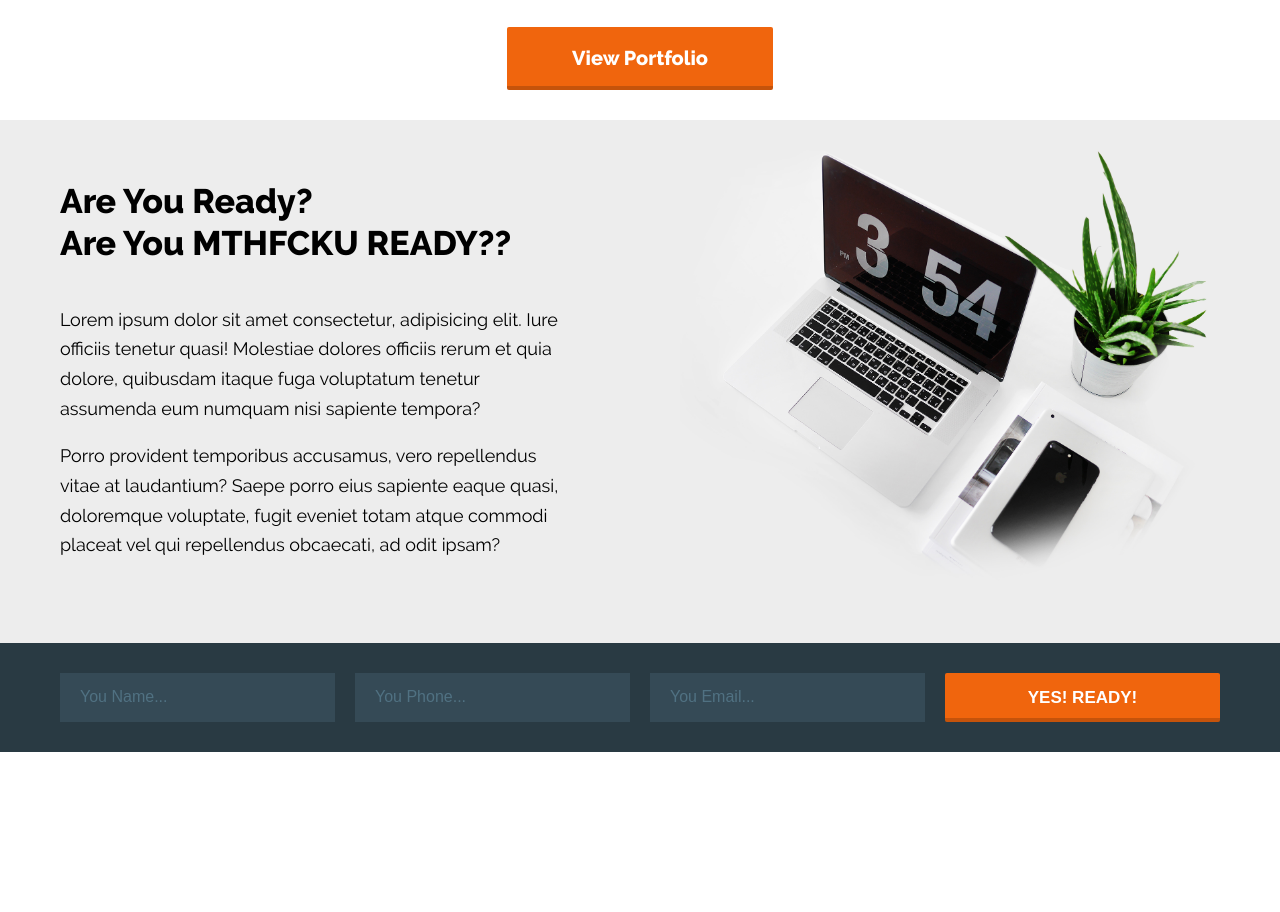
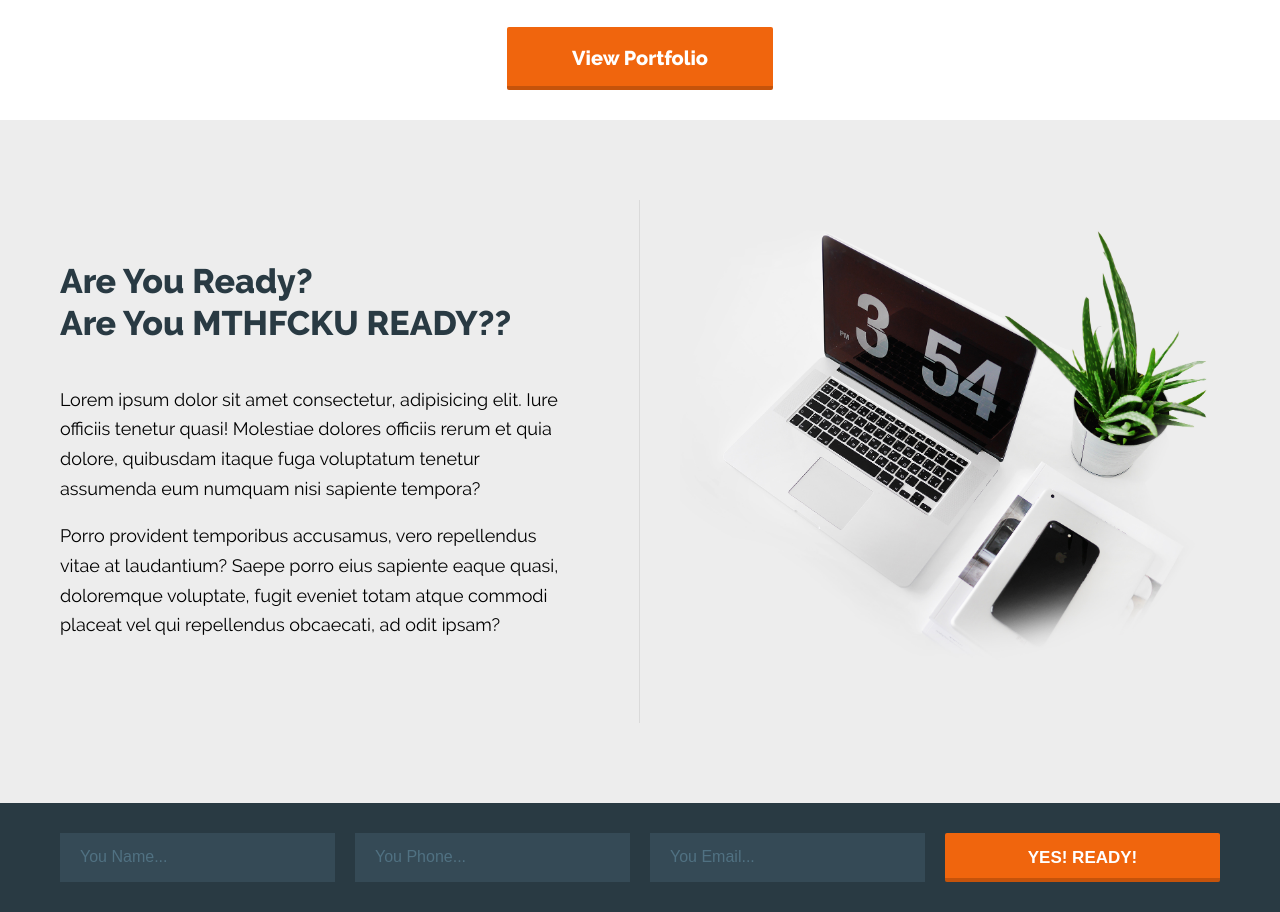
Before and after one commit to Solzig/CSS-Grid-Example---We-Are-Real-Creators, a website: page dev/index.html in a window 1280 px wide. Shown: the part 1587-2499 px from the top of the page. Before the commit the page ends 2339 px from the top, so only its background shows below. Drawn offline with Linux system fonts and the light colour scheme.

Commit message:
fix landing

```diff
--- a/dev/index.html
+++ b/dev/index.html
@@ -42,7 +42,7 @@
 			</div>
 		</section>
 		<!-- /.portfolio-section grid -->
-		<section class="section-ready landig-section">
+		<section class="section-ready section-landing">
 			<div class="container grid">
 				<div class="section-ready_left">
 					<h2>Are You Ready?<br>Are You MTHFCKU READY??</h2>
--- a/dev/sass/modules/_landing.sass
+++ b/dev/sass/modules/_landing.sass
@@ -1,5 +1,5 @@
-.landing
-    &-section
+.section
+    &-landing
         padding: 80px 0
         h2
             font-size: 34px
@@ -12,7 +12,7 @@
         .container
             grid-template-columns: 1fr 1fr
         &_left
-            background-repeat: 1px solid #dadada
+            border-right: 1px solid #dadada
             font-size: 18px
             padding:
                 top: 60px
```
Also changed, not shown: dev/css/main.min.css.
